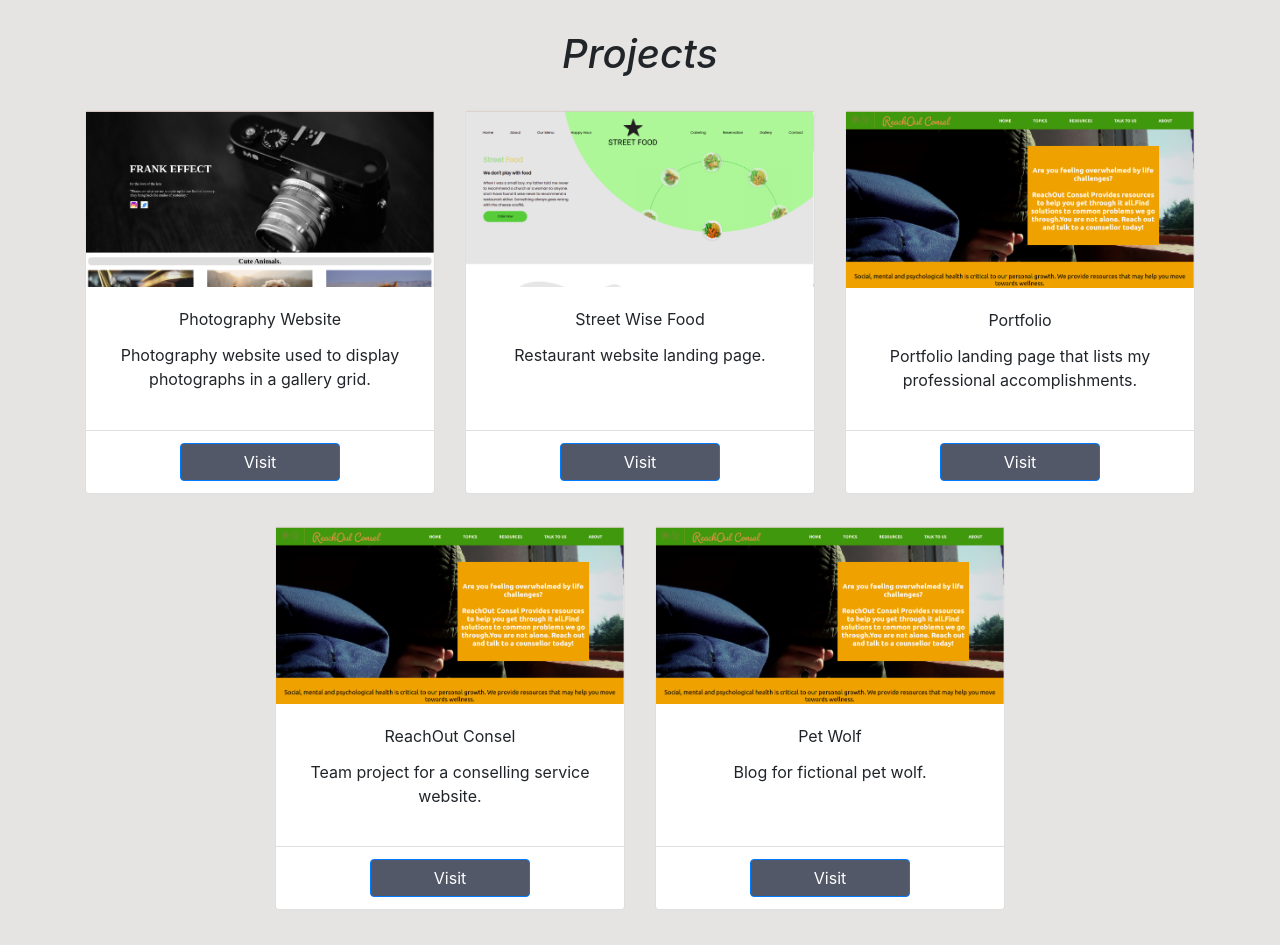
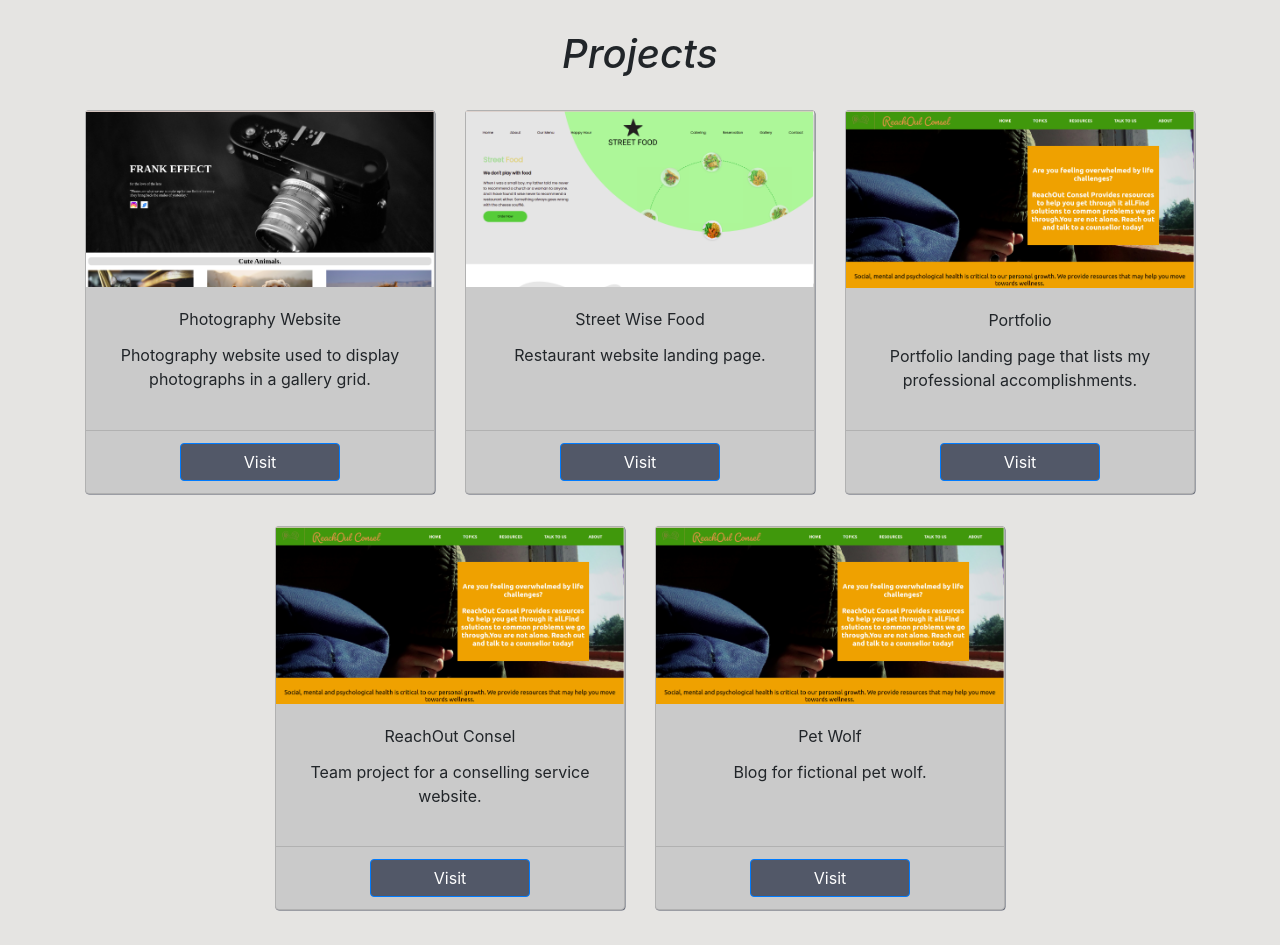
Before and after one commit to githaefrancis/portfolio, a plain HTML site: page index.html in a window 1280 px wide. Shown: the part 1038-1983 px from the top of the page. Drawn offline with nearby package versions, Linux system fonts and the light colour scheme.

Commit message:
add box-shadow to project cards

```diff
--- a/css/style.css
+++ b/css/style.css
@@ -161,7 +161,9 @@ font-style: italic;
   min-height: 24rem;
   margin-bottom: 2rem;
   justify-content: center;
-  background:#ffffff;
+  background-color: #cacaca;
+  box-shadow: 0.5px 0.5px #525868;
+
 }
 
 #project .card .card-body, #project .card .card-body{
```
